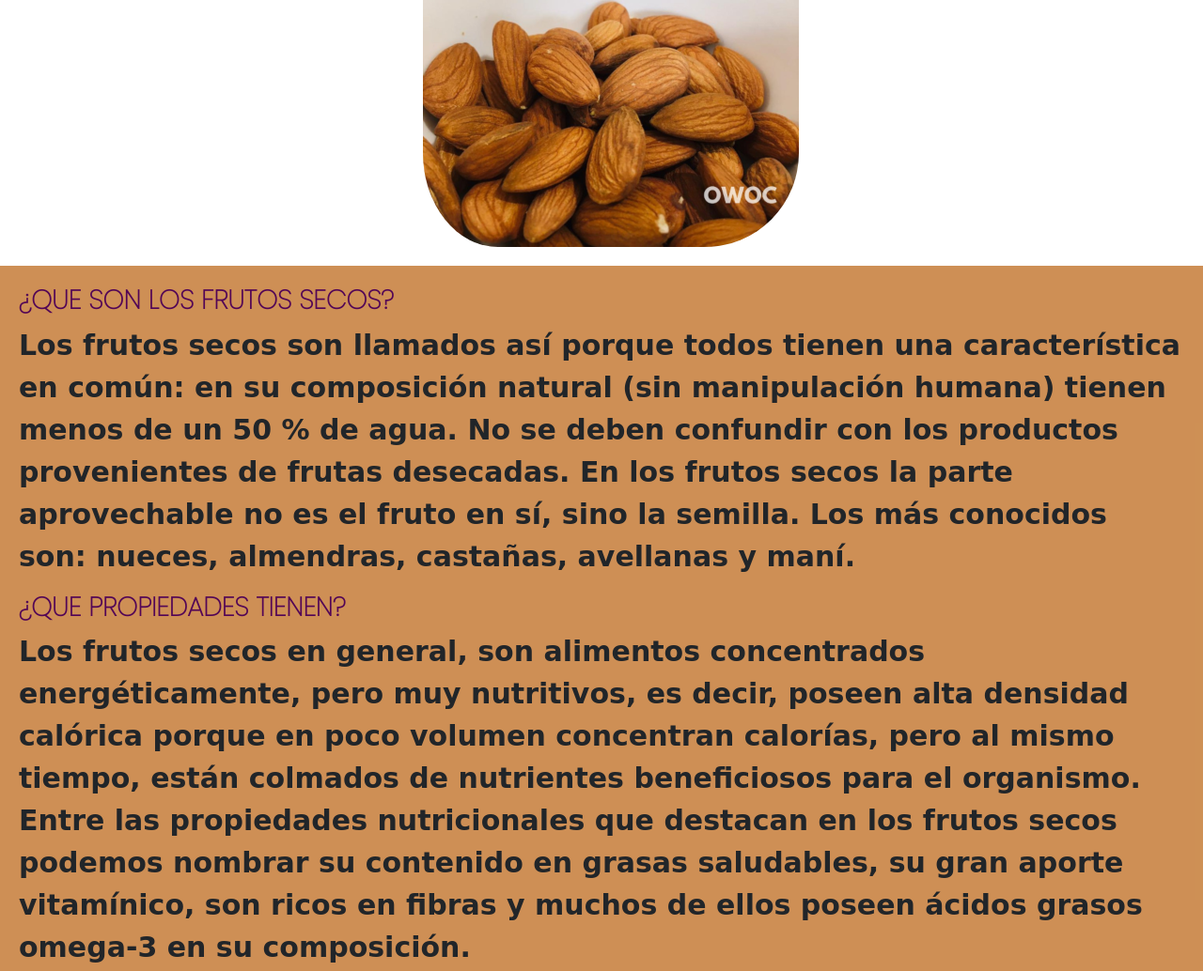
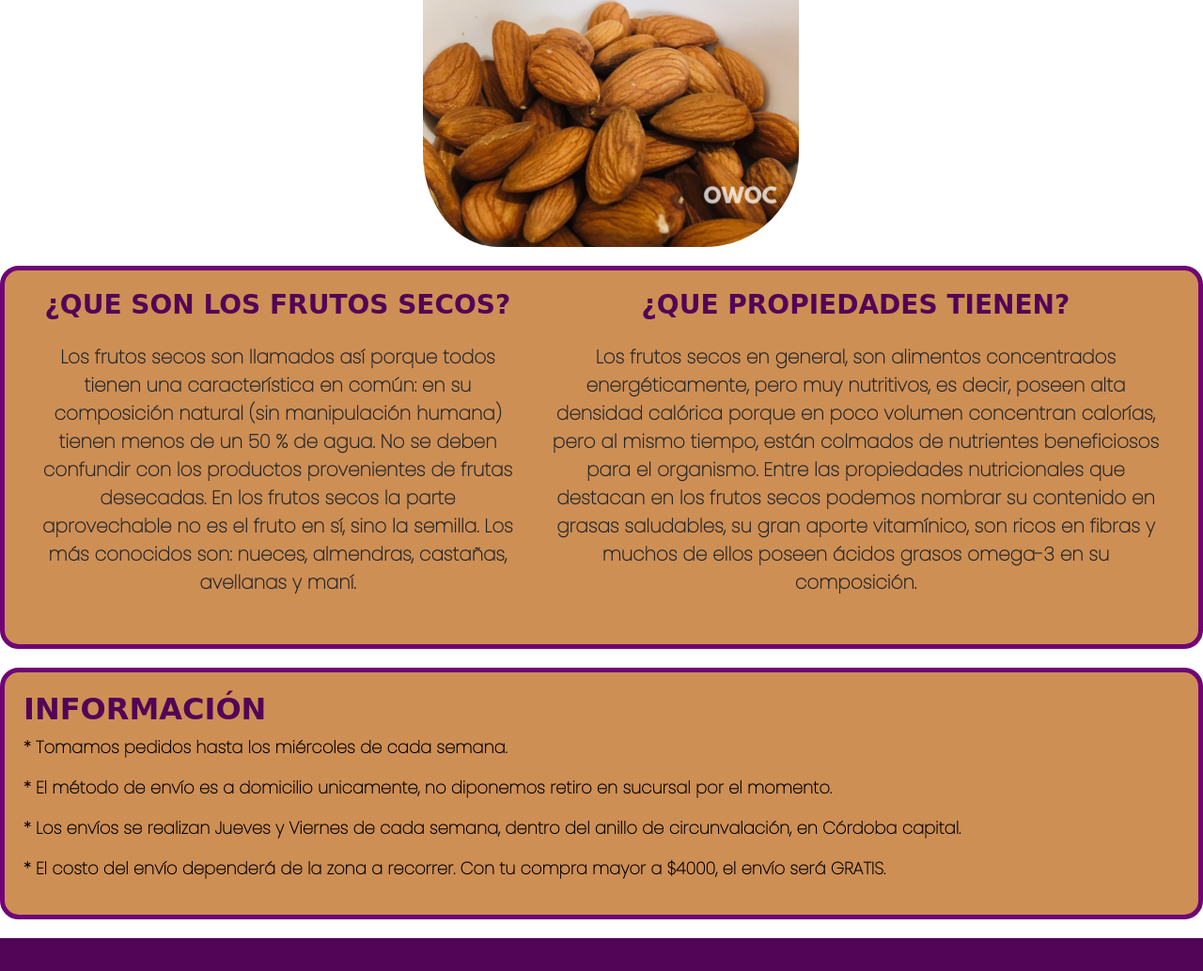
Before and after one commit to CamilaGonzalez03/Proyecto-final-OWOC, a website: page index.html in a window 1280 px wide. Shown: the part 567-1601 px from the top of the page at 94% size. Drawn offline with nearby package versions, Linux system fonts and the light colour scheme; a web font is replaced by a local one.

Commit message:
agrego info Index

```diff
--- a/index.html
+++ b/index.html
@@ -81,6 +81,14 @@
                 <p class="desarrollo__parrafos">Los frutos secos en general, son alimentos concentrados energéticamente, pero muy nutritivos, es decir, poseen alta densidad calórica porque en poco volumen concentran calorías, pero al mismo tiempo, están colmados de nutrientes beneficiosos para el organismo. Entre las propiedades nutricionales que destacan en los frutos secos podemos nombrar su contenido en grasas saludables, su gran aporte vitamínico, son ricos en fibras y muchos de ellos poseen ácidos grasos omega-3 en su composición. </P>
             </div>
         </section>
+<!-- DESARROLLO INFORMACION -->
+        <section class="informacion">
+            <h2 class="informacion__titulos">INFORMACIÓN</h2>
+            <p class="informacion__parrafos">* Tomamos pedidos hasta los miércoles de cada semana.</p>
+            <p class="informacion__parrafos">* El método de envío es a domicilio unicamente, no diponemos retiro en sucursal por el momento.</p>
+            <p class="informacion__parrafos">* Los envíos se realizan Jueves y Viernes de cada semana, dentro del anillo de circunvalación, en Córdoba capital.</p>
+            <p class="informacion__parrafos">* El costo del envío dependerá de la zona a recorrer. Con tu compra mayor a $4000, el envío será GRATIS.</p>
+        </section>
     </main>
     <footer>
         <section class="footer__imagenes">
--- a/sass/_footer.scss
+++ b/sass/_footer.scss
@@ -9,6 +9,7 @@ footer{
     &__imagenes{
         display: flex;
         flex-direction: row;
+        padding: 10px;
         margin-bottom: 3rem;
     }
     &__derechos{
--- a/sass/_presentacion.scss
+++ b/sass/_presentacion.scss
@@ -38,18 +38,44 @@
 }
 
 .desarrollo{
+    display: flex;
+    flex-direction: row;
+    justify-content: center;
+    text-align: center;
     background-color: $color-main2;
+    border-radius: 20px;
+    border: solid 5px $color-botones;
     padding: 20px;
-    margin-bottom: 0;
     &__titulos{
-        font-family: $font-titulos;
+        font-family: $font-subtitulos;
         font-weight: bold;
         color: $color-footer;
     }
     &__parrafos{
+        font-family: $font-titulos;
+        font-weight: 900;
+        font-size: 20px;
+        padding: 15px;
+    }
+}
+
+
+.informacion {
+    background-color: $color-main2;
+    border-radius: 20px;
+    border: solid 5px $color-botones;
+    padding: 20px;
+    margin-top: 20px;
+    margin-bottom: 20px;
+    &__titulos{
         font-family: $font-subtitulos;
         font-weight: bold;
-        font-size: 30px;
-        margin-bottom: 15px;
+        color: $color-footer;
+    }
+    &__parrafos{
+        color: black;
+        font-family: $font-titulos;
+        font-weight: 900;
+        font-size: 18px;
     }
 }
```
Also changed, not shown: css/estilos.css, sass/_mediaqueries.scss (line endings or trailing spaces).
